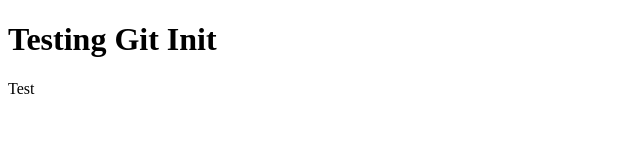
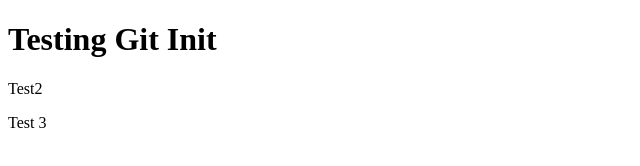
Before and after one commit to BBHugo/ComeBackKid, a plain HTML site: page index.html in a window 1280 px wide. Shown: the full height of the page, 0-640 px from the left. Drawn offline with Linux system fonts and the light colour scheme.

Commit message:
first commit

```diff
--- a/index.html
+++ b/index.html
@@ -8,6 +8,7 @@
 </head>
 <body>
     <h1>Testing Git Init</h1>
-    <p>Test</p>
+    <p>Test2</p>
+    <p>Test 3</p>
 </body>
 </html>
```
